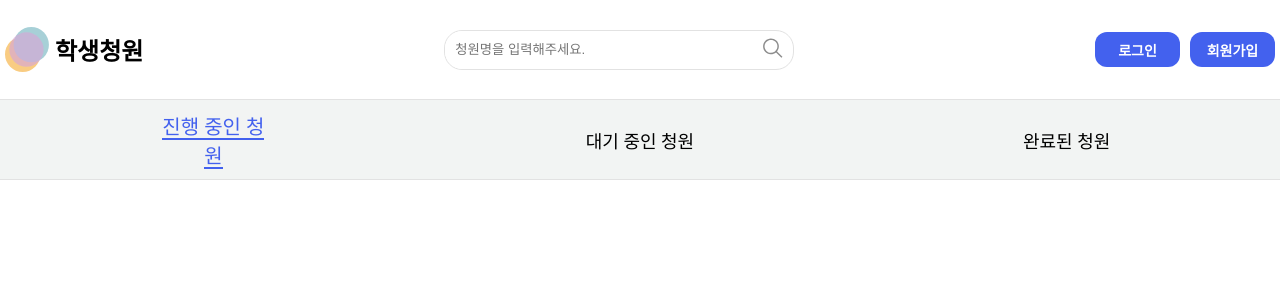
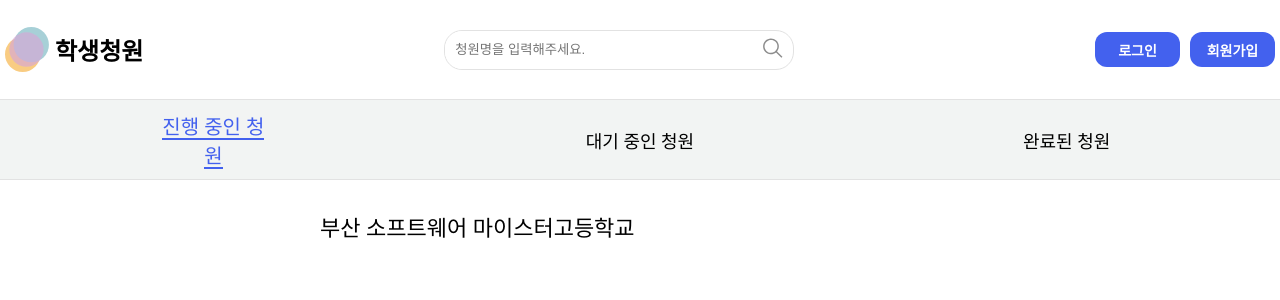
Before and after one commit to Bamdoliro/stupetition, a React (Create React App) app: page / in a window 1280 px wide. Shown: the top 300 px of the page. Built offline with nearby package versions, Linux system fonts and the light colour scheme.

Commit message:
ADD :: school-name 부분 추가

```diff
--- a/src/components/MainContent/MainContent.css
+++ b/src/components/MainContent/MainContent.css
@@ -0,0 +1,11 @@
+.main-container {
+    margin: 0 auto;
+    height: 100%;
+    width: 50vw;
+    padding-top: 30px;
+}
+
+.main-school-name {
+    font-size: 22px;
+    font-weight: 400;
+}
--- a/src/components/MainContent/MainContent.js
+++ b/src/components/MainContent/MainContent.js
@@ -3,8 +3,10 @@
 
 export default function MainContent() {
     return (
-        <div>
-
+        <div className="main-container">
+            <div className="main-school-name">
+                부산 소프트웨어 마이스터고등학교
+            </div>
         </div>
     )
 }
```
